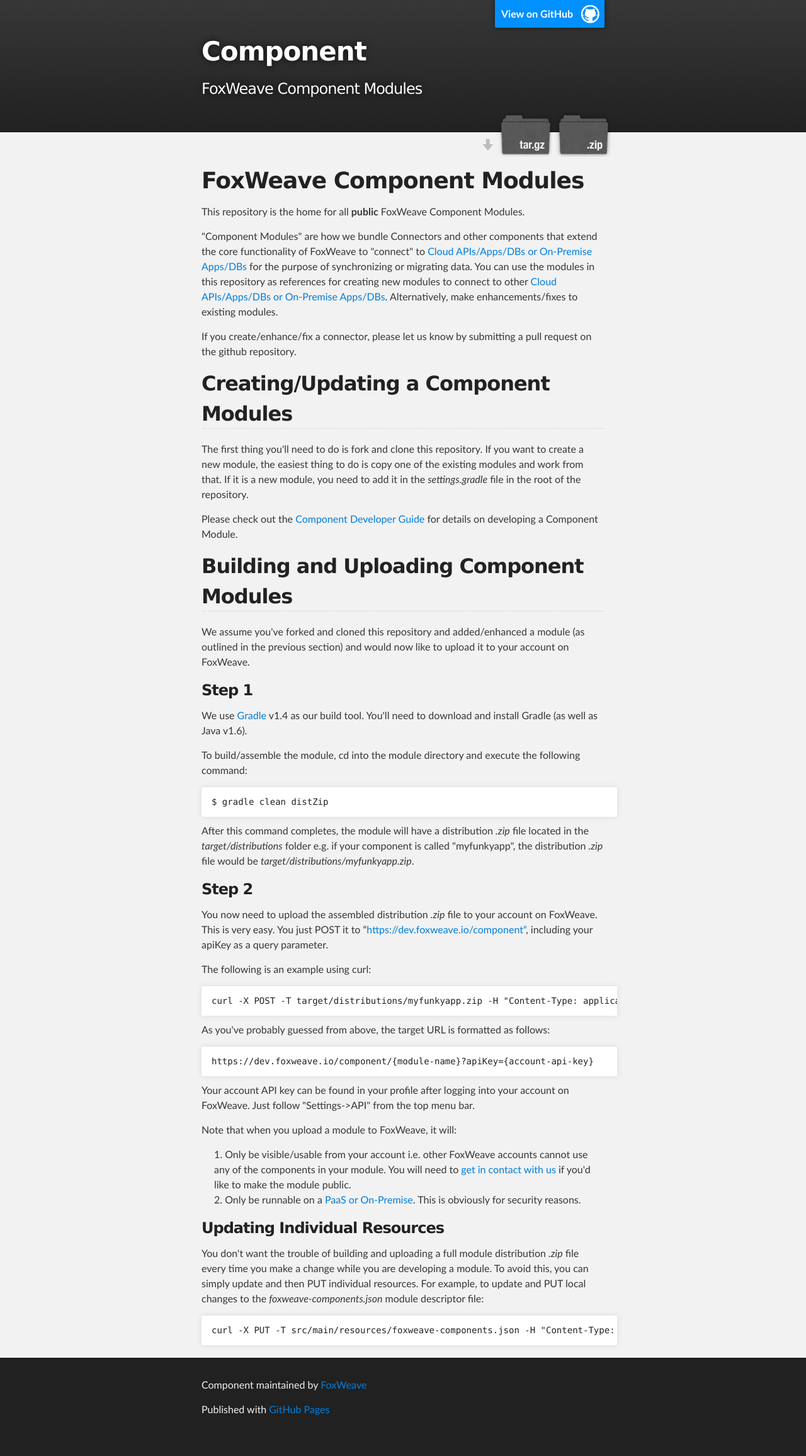
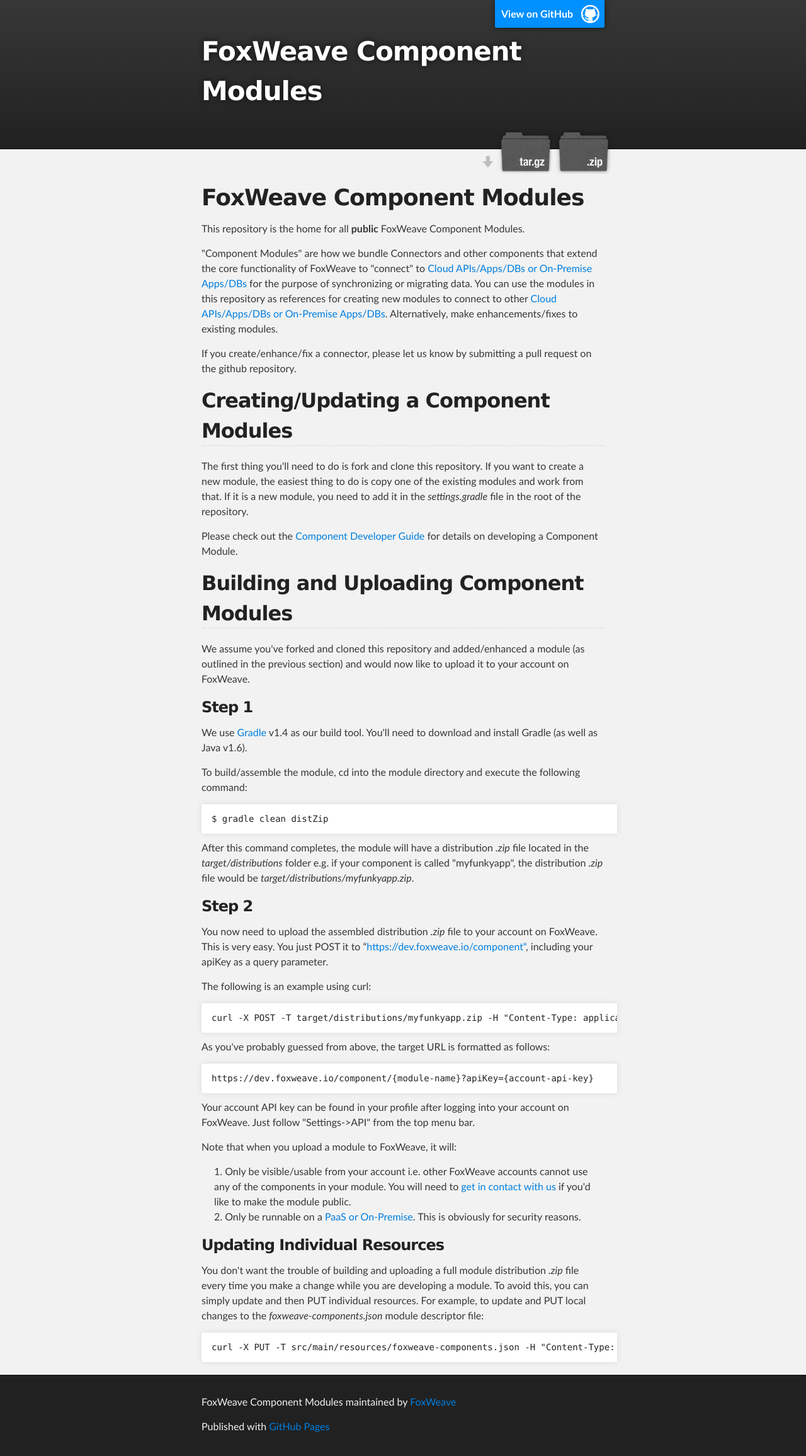
Before and after one commit to WEAVE-at-Cloud/components, a plain HTML site: page index.html in a window 1280 px wide. Shown: the whole page at 63% size. Before the commit the page ends 2285 px from the top, so only its background shows below. Drawn offline with Linux system fonts and the light colour scheme.

Commit message:
Create gh-pages branch via GitHub

```diff
--- a/index.html
+++ b/index.html
@@ -4,11 +4,11 @@
   <head>
     <meta charset='utf-8' />
     <meta http-equiv="X-UA-Compatible" content="chrome=1" />
-    <meta name="description" content="Component : FoxWeave Component Modules" />
+    <meta name="description" content="FoxWeave Component Modules : " />
 
     <link rel="stylesheet" type="text/css" media="screen" href="stylesheets/stylesheet.css">
 
-    <title>Component</title>
+    <title>FoxWeave Component Modules</title>
   </head>
 
   <body>
@@ -18,8 +18,8 @@
         <header class="inner">
           <a id="forkme_banner" href="https://github.com/FoxWeave/components">View on GitHub</a>
 
-          <h1 id="project_title">Component</h1>
-          <h2 id="project_tagline">FoxWeave Component Modules</h2>
+          <h1 id="project_title">FoxWeave Component Modules</h1>
+          <h2 id="project_tagline"></h2>
 
             <section id="downloads">
               <a class="zip_download_link" href="https://github.com/FoxWeave/components/zipball/master">Download this project as a .zip file</a>
@@ -105,7 +105,7 @@
     <!-- FOOTER  -->
     <div id="footer_wrap" class="outer">
       <footer class="inner">
-        <p class="copyright">Component maintained by <a href="https://github.com/FoxWeave">FoxWeave</a></p>
+        <p class="copyright">FoxWeave Component Modules maintained by <a href="https://github.com/FoxWeave">FoxWeave</a></p>
         <p>Published with <a href="http://pages.github.com">GitHub Pages</a></p>
       </footer>
     </div>
```
Also changed, not shown: params.json (+1 -1 lines).
